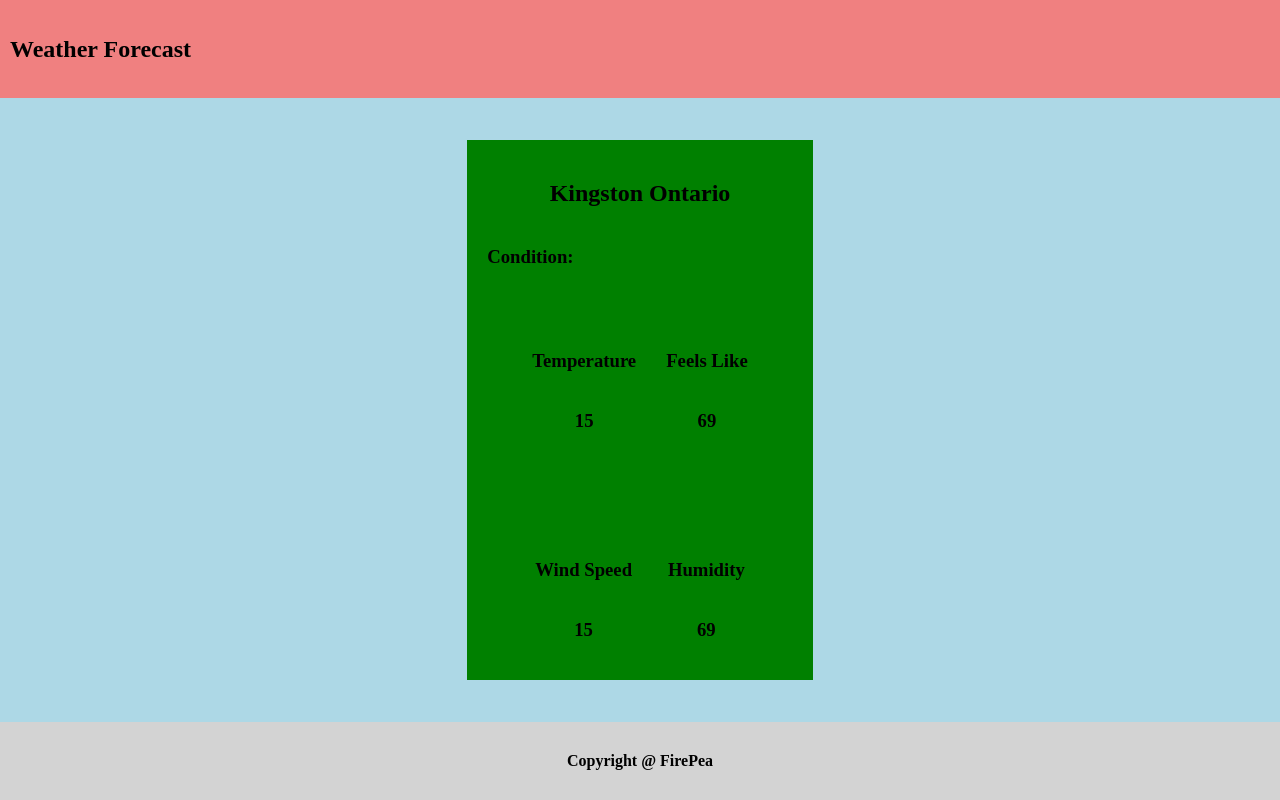
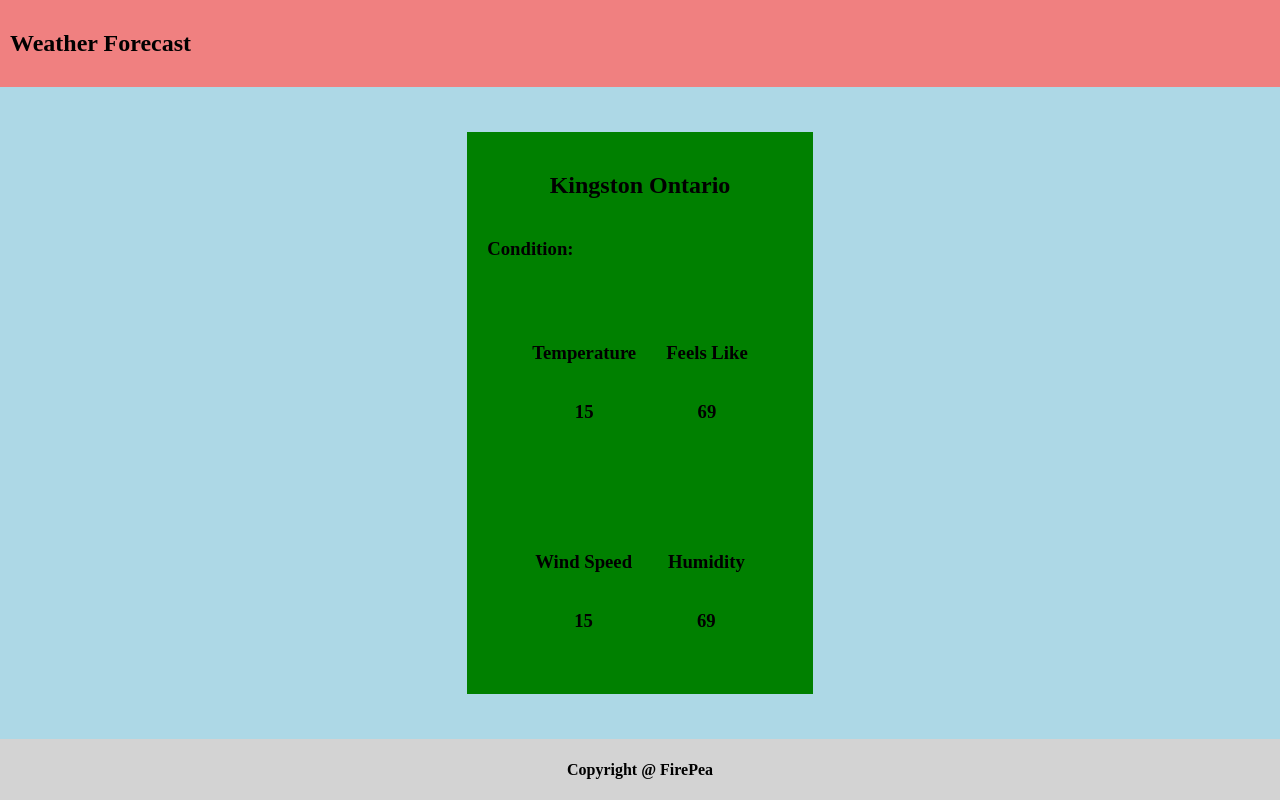
Before and after one commit to firepeashooter/weather-forecast-app, a website built with webpack: page src/index.html in a window 1280 px wide. Built offline with nearby package versions, Linux system fonts and the light colour scheme; no server answers.

Commit message:
More Styling changes

```diff
--- a/src/styles.css
+++ b/src/styles.css
@@ -10,7 +10,7 @@ body {
   display: flex;
   align-items: center;
   padding: 10px;
-  flex: 0.5;
+  flex: 0.3;
   background-color: lightcoral;
 }
 
@@ -68,6 +68,6 @@ body {
   display: flex;
   justify-content: center;
   align-items: center;
-  flex: 0.5;
+  flex: 0.3;
   background-color: lightgray;
 }
```
